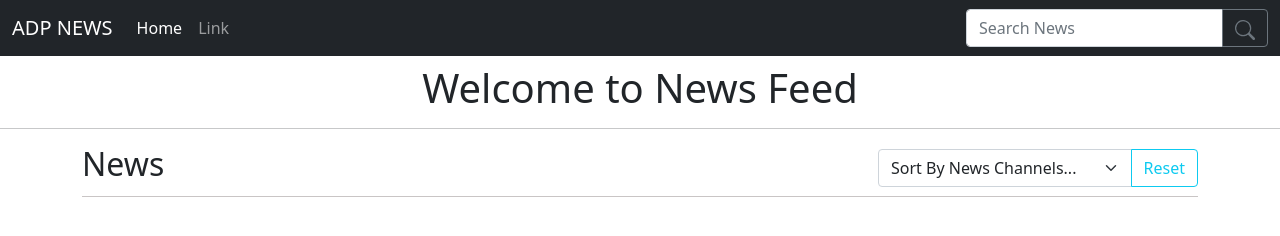
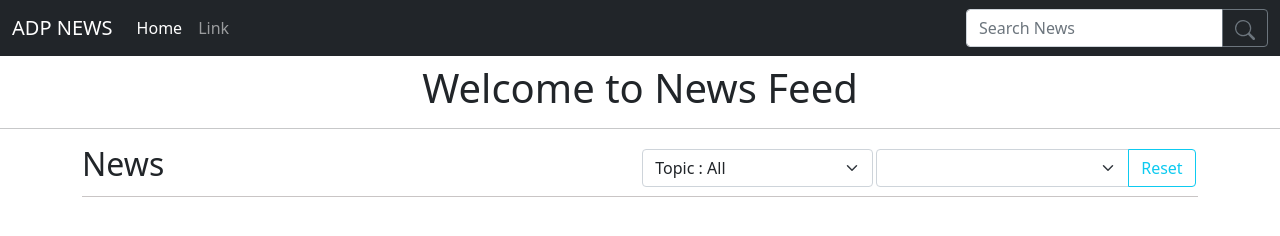
Before and after one commit to Aritra777/News-Website, a plain HTML site: page index.html in a window 1280 px wide. Drawn offline with nearby package versions, Linux system fonts and the light colour scheme; no server answers.

Commit message:
update index

```diff
--- a/index.html
+++ b/index.html
@@ -46,7 +46,7 @@
               <a class="nav-link" href="#">Link</a>
             </li>
           </ul>
-          <form class="d-flex">
+          <form class="d-flex" id="searchForm">
             <div class="input-group">
               <input
                 type="text"
@@ -81,16 +81,24 @@
     <div class="container">
       <div class="highlightsHeader d-flex justify-content-between align-items-center">
         <h2 id="highlights"> News </h2>
-        <div class="input-group mb-3 sortBar">
-          <select class="form-select selectBox" id="inputGroupSelect02">
-            <option class="options" selected>Sort By News Channels...</option>
-            <option class="options" value="MSN">MSN</option>
-            <option class="options" value="MSN.com">MSN.com</option>
-            <option class="options" value="Washington Post">Washington Post</option>
-            <option class="options" value="ABC">ABC</option>
-            <option class="options" value="CBSSports.com">CBSSports.com</option>
-          </select>
-          <button type="button" class="btn btn-outline-info " id="resetBtn">Reset</button>
+        <div class="inputAreas d-flex flex-row w-50 justify-content-evenly">
+          <div class="topicBar" id="topicBar">
+            <select class="form-select selectBox" id="topicInputGroup">
+              <option class="options" value="null" selected>Topic : All</option>
+              <option class="options" value="Business">Business</option>
+              <option class="options" value="Entertainment">Entertainment</option>
+              <option class="options" value="India">India</option>
+              <option class="options" value="LifeStyle">LifeStyle</option>
+              <option class="options" value="ScienceAndTechnology">Science And Technology</option>
+              <option class="options" value="Sports">Sports</option>
+              <option class="options" value="World">World</option>
+            </select>
+          </div>
+          <div class="input-group mb-3 sortBar">
+            <select class="form-select selectBox" id="inputGroupSelect02"></select>
+            <button type="button" class="btn btn-outline-info " id="resetBtn">Reset</button>
+          </div>
+
         </div>
 
       </div>
@@ -99,7 +107,8 @@
 
     <!-- Optional JavaScript; choose one of the two! -->
     <!-- <script src="app.js"></script> -->
-    <script src="app2.js"></script>
+    <!-- <script src="app2.js"></script> -->
+    <script src="app3.js"></script>
 
     <!-- Option 1: Bootstrap Bundle with Popper -->
     <script
```
